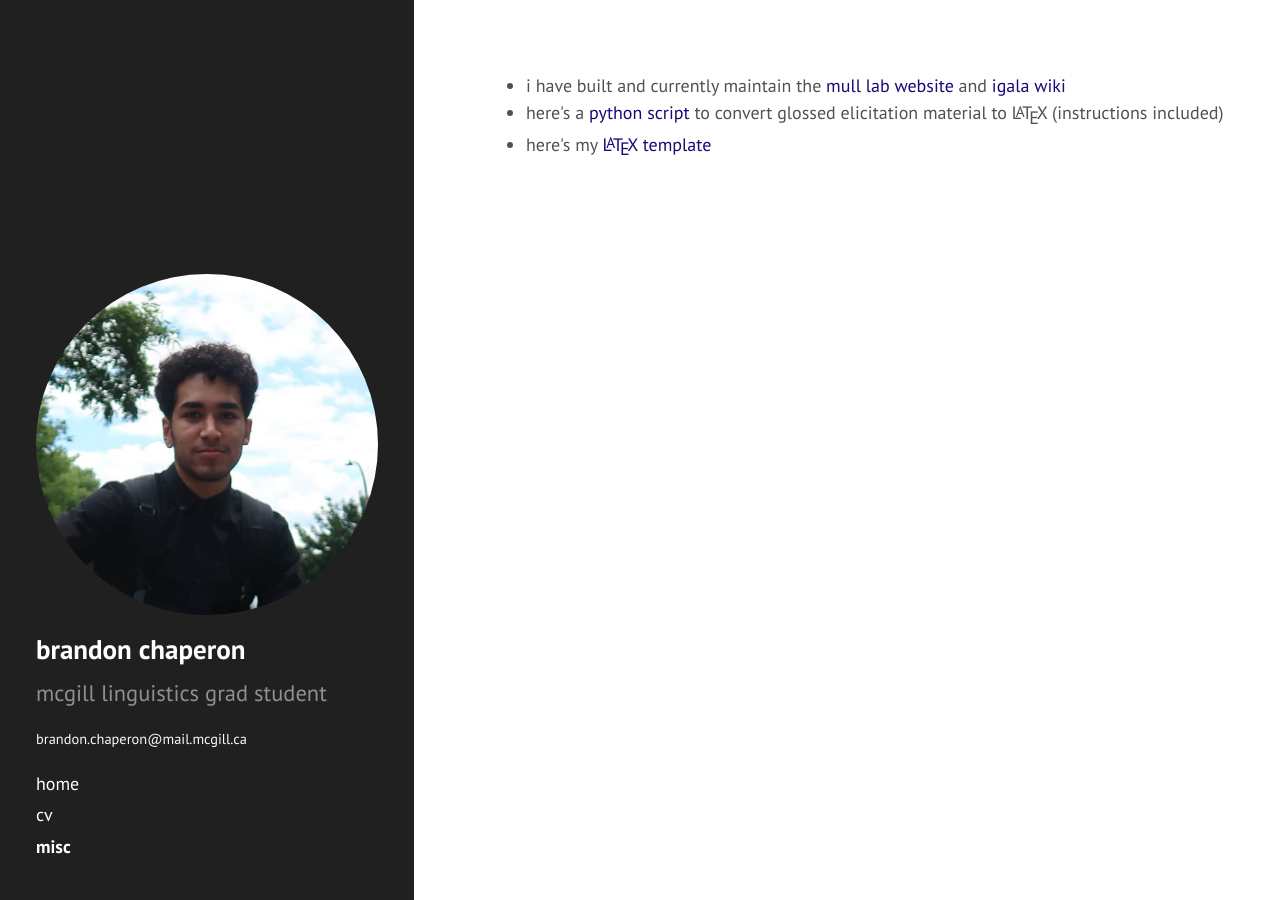
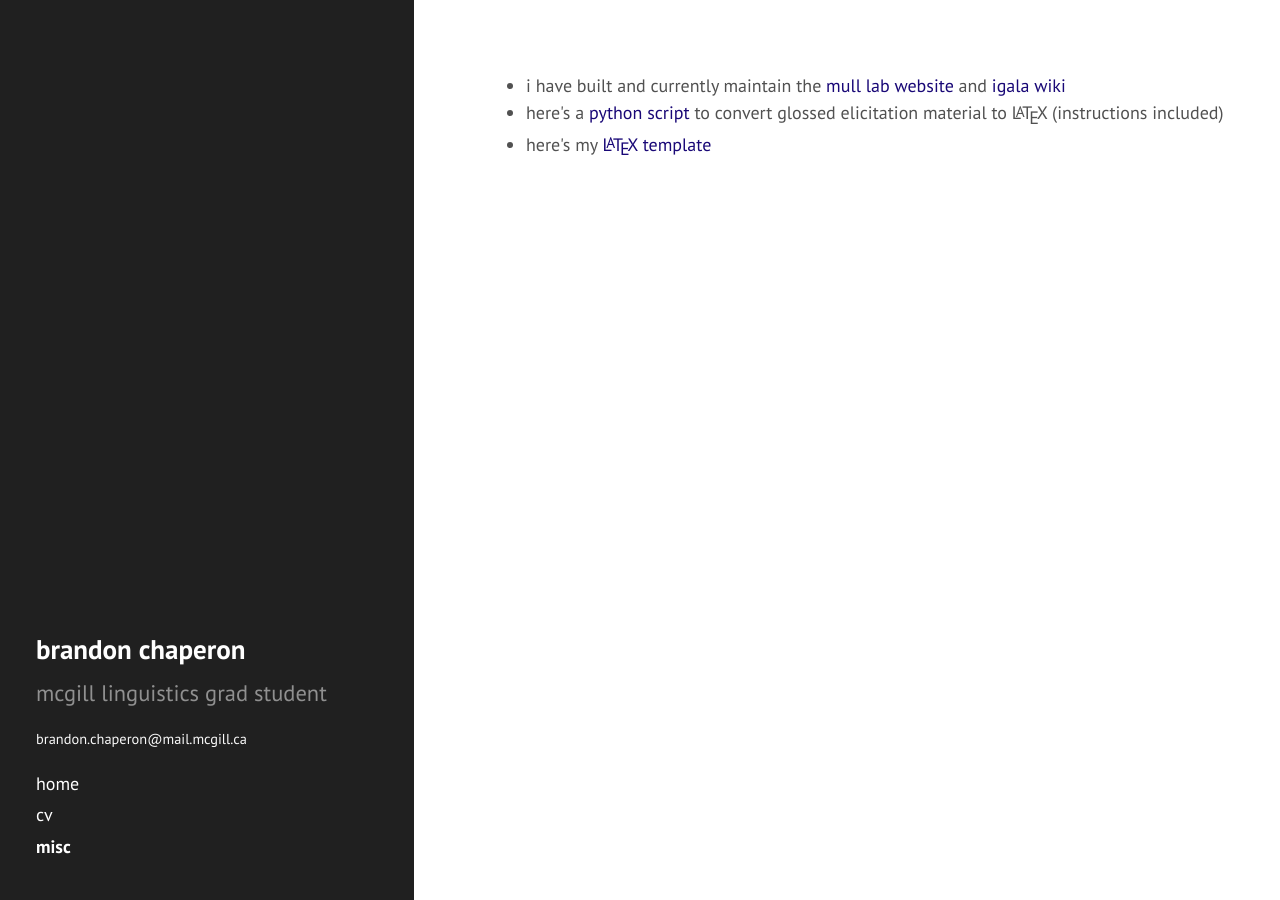
Before and after one commit to bchaper0n/bchaper0n.github.io, a Jekyll site: the page misc/index.html, which Jekyll copies as it is, in a window 1280 px wide. Built offline with Jekyll 4.4.1, drawn with Linux system fonts in a browser that asks for light colours; comment, search, counter and statistics services are not loaded.

Commit message:
removed pic

```diff
--- a/_includes/sidebar.html
+++ b/_includes/sidebar.html
@@ -1,7 +1,7 @@
 <div class="sidebar">
   <div class="container sidebar-sticky">
 
-    <img style="border-radius: 50%;" src="../res/me.jpg" alt="Avatar">
+     <!-- <img style="border-radius: 50%;" src="../res/me.jpg" alt="Avatar">  -->
 
     <div class="sidebar-about">
       <h2>
--- a/cv/index.html
+++ b/cv/index.html
@@ -31,7 +31,7 @@
     <div class="sidebar">
       <div class="container sidebar-sticky">
 
-        <img style="border-radius: 50%;" src="../res/me.jpg" alt="Avatar">
+         <!-- <img style="border-radius: 50%;" src="../res/me.jpg" alt="Avatar">  -->
 
         <div class="sidebar-about">
           <h2>
--- a/misc/index.html
+++ b/misc/index.html
@@ -31,7 +31,7 @@
     <div class="sidebar">
       <div class="container sidebar-sticky">
 
-        <img style="border-radius: 50%;" src="../res/me.jpg" alt="Avatar">
+         <!-- <img style="border-radius: 50%;" src="../res/me.jpg" alt="Avatar">  -->
 
         <div class="sidebar-about">
           <h2>
```
